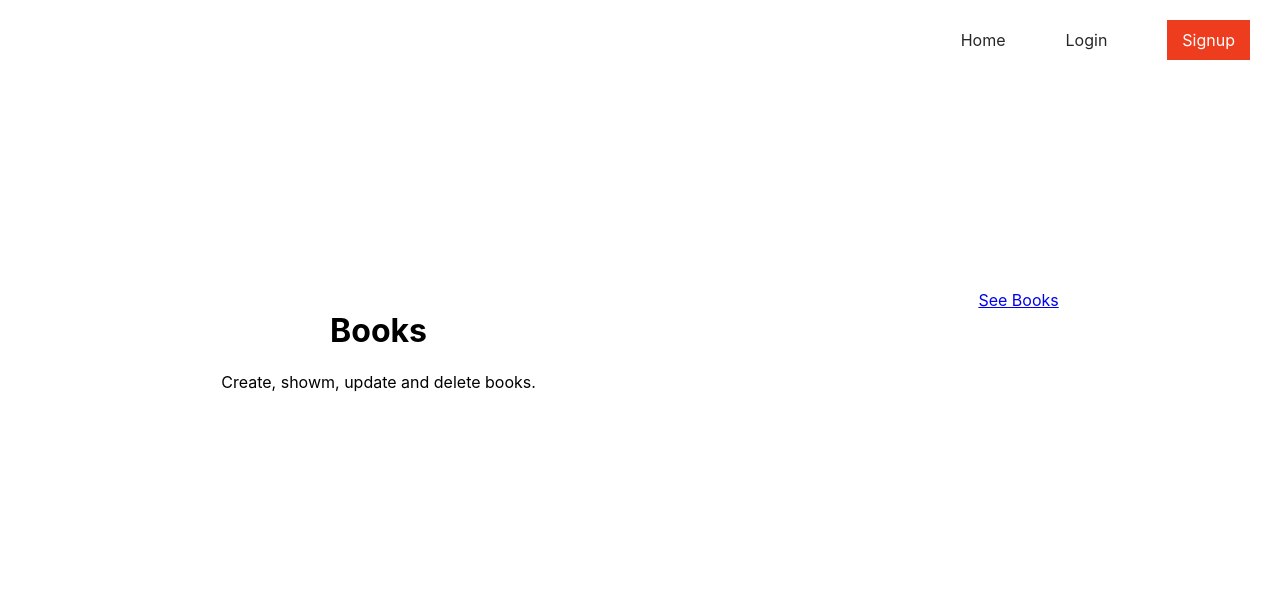
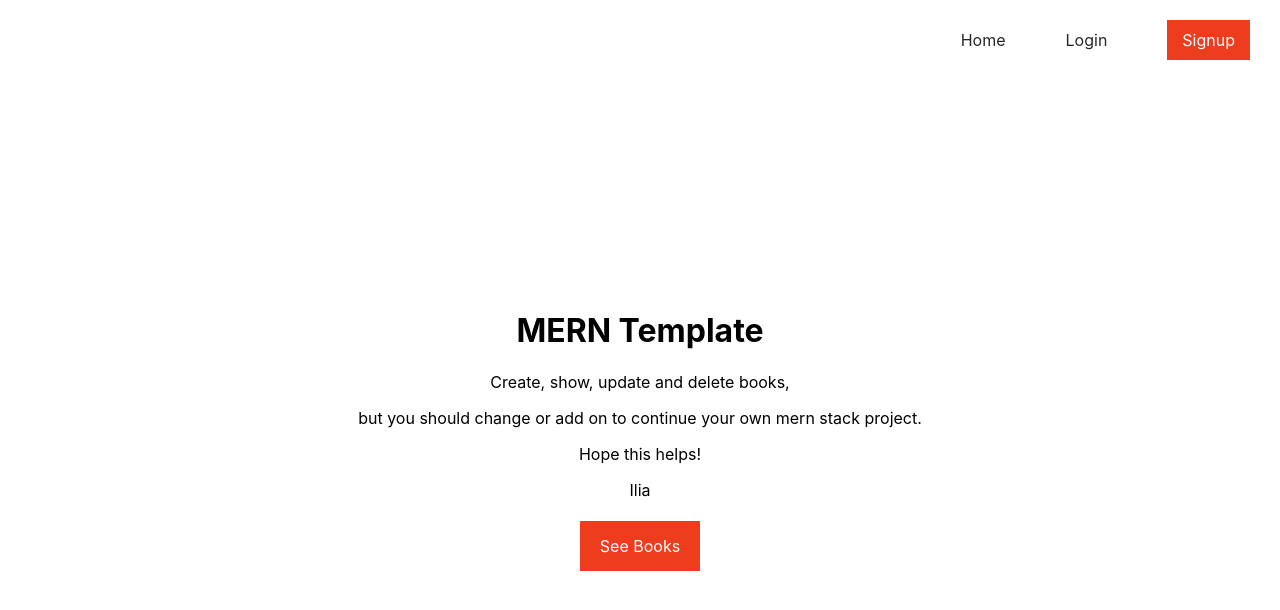
Before and after one commit to IliaZolas/mern-boilerplate, a React (Create React App) app in the folder client/: page / in a window 1280 px wide. Shown: the top 610 px of the page. Built offline with nearby package versions, Linux system fonts and the light colour scheme.

Commit message:
all routes currently work, UI organised, connects successfully, configs utils  and auth work correctly

```diff
--- a/client/src/App.css
+++ b/client/src/App.css
@@ -28,6 +28,10 @@
   color: #61dafb;
 }
 
+.center {
+  text-align: center;
+}
+
 @keyframes App-logo-spin {
   from {
     transform: rotate(0deg);
--- a/client/src/components/book-form.css
+++ b/client/src/components/book-form.css
@@ -17,6 +17,11 @@ form {
     width: 500px;
     margin: auto;
     padding-left: 550px;
+}
+
+.form-container-login {
+    width: 500px;
+    margin: auto 0;
 }
 
 .labels {
--- a/client/src/components/bookCard.js
+++ b/client/src/components/bookCard.js
@@ -79,6 +79,7 @@ const BookCard = () => {
                         </div>
                         <div className="card-text-area">
                             <h4>{book.title}</h4>
+                            <p dangerouslySetInnerHTML={{ __html: book.description}}></p>
                         {user ? (
                             <div className="card-button-area">
                                 <div className="show-button button" onClick={() => viewBook(book._id)} >
--- a/client/src/components/buttons.css
+++ b/client/src/components/buttons.css
@@ -0,0 +1,7 @@
+.primary-button {
+    color: white;
+    text-decoration: none;
+    background-color: #ED3D1E;
+    padding: 15px 20px;
+    cursor: pointer;
+}
--- a/client/src/pages/home.css
+++ b/client/src/pages/home.css
@@ -9,8 +9,6 @@
     height: 500px;
     width: 1400px;
     margin: auto ;
-    display: flex;
-    justify-content: space-around;
 }
 
 .hero-img {
--- a/client/src/pages/home.js
+++ b/client/src/pages/home.js
@@ -6,8 +6,11 @@ const Home = () => {
         <div className="container fade-page">
             <div className="hero-banner">
                     <div className="hero-txt-area">
-                        <h1>Books</h1>
-                        <p>Create, showm, update and delete books.</p>
+                        <h1>MERN Template</h1>
+                        <p>Create, show, update and delete books,</p>
+                        <p>but you should change or add on to continue your own mern stack project.</p>
+                        <p>Hope this helps!</p>
+                        <p>Ilia</p>
                     </div>
                     <PrimaryButton />
                 </div>
--- a/client/src/pages/login.js
+++ b/client/src/pages/login.js
@@ -59,7 +59,7 @@ const handleSubmit = (e) => {
 };
 
     return (
-    <div className="form-container fade-page">
+    <div className="form-container-login fade-page">
         <form method="post" onSubmit={handleSubmit} enctype="multipart/form-data" className="login-form">
             <label className="labels">
                 Email
--- a/client/src/pages/show-user.css
+++ b/client/src/pages/show-user.css
@@ -0,0 +1,7 @@
+.user-button-area {
+    width:250px;
+    margin: auto;
+    display: flex;
+    text-align: center;
+    justify-content: space-around;
+}
--- a/client/src/pages/showUser.js
+++ b/client/src/pages/showUser.js
@@ -55,7 +55,7 @@ const ShowUser = () => {
                         </div>
                         <h1>{user.name} {user.surname}</h1>
                         <p>{user.email}</p>
-                        <div className="card-button-area">
+                        <div className="user-button-area">
                             <div className="update-button button" onClick={() => updateUser(user._id)} >Update</div>
                             <div className="delete-button button" onClick={() => deleteUser(user._id, user.public_id)} id={user.id}>Delete</div>
                         </div>
```
Also changed, not shown: 1 other file (tests, documents, lock files or other folders).
